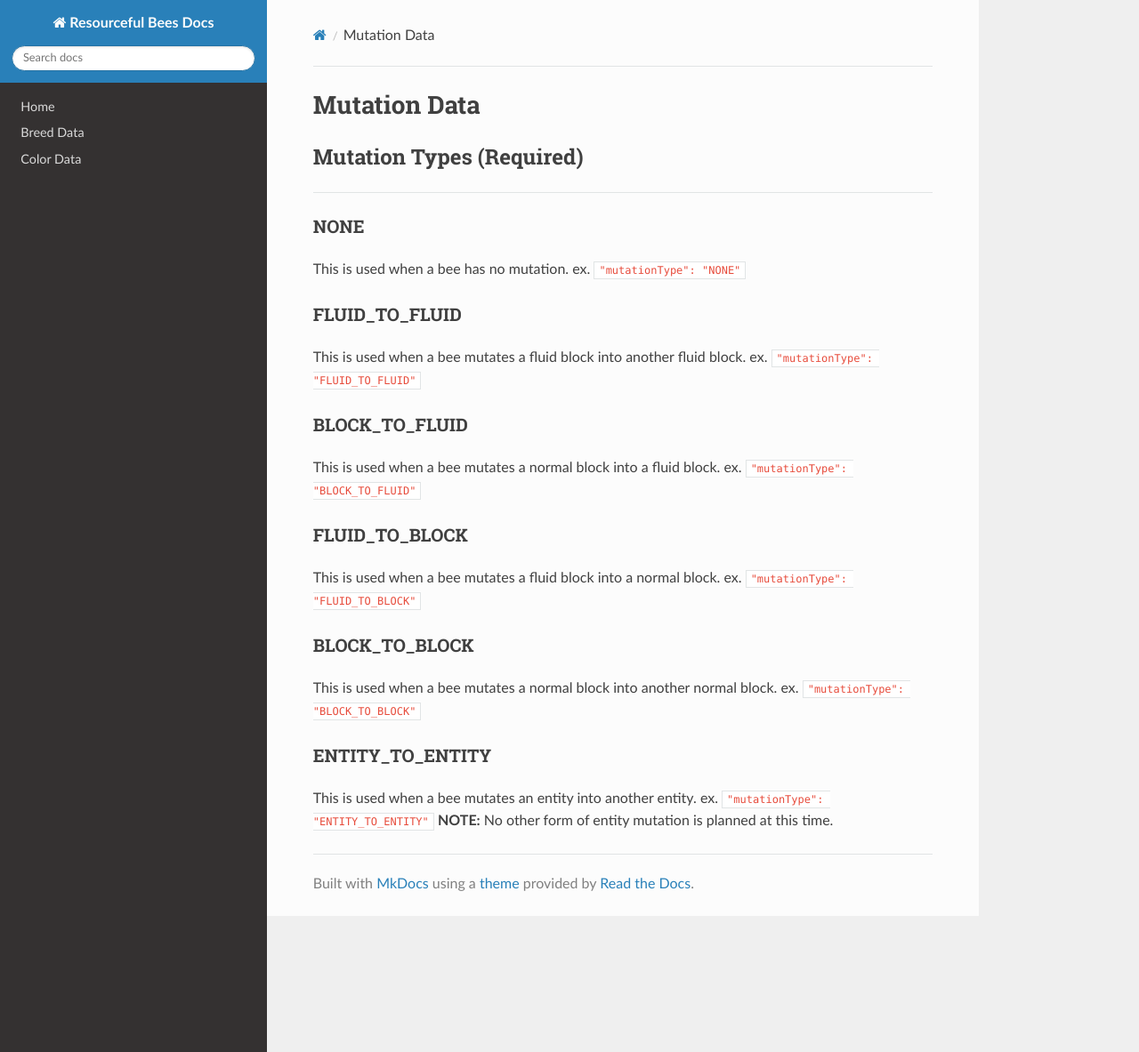
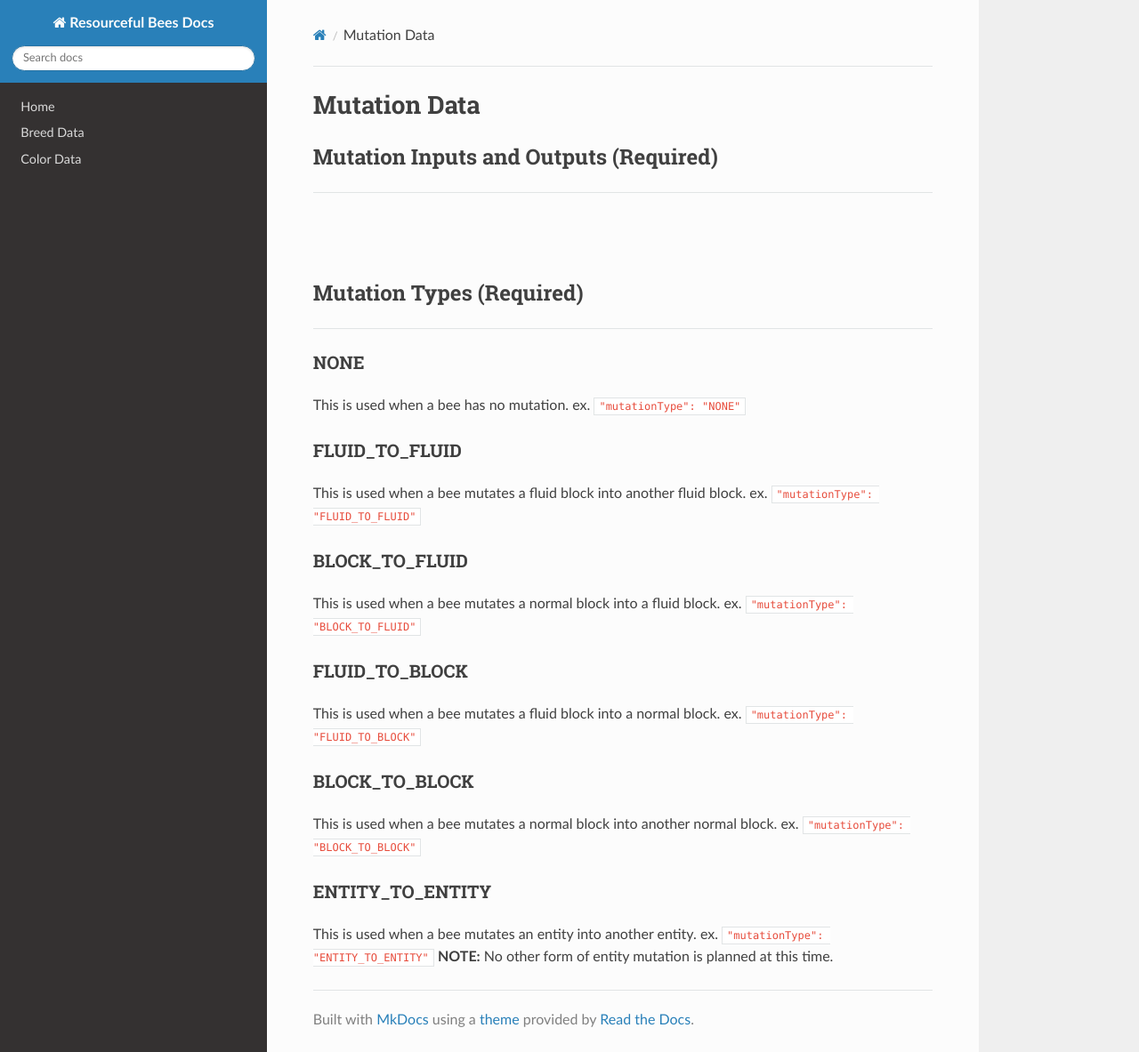
Before and after one commit to Team-Resourceful/ResourcefulBeesDocs, an MkDocs documentation site: the page built from docs/bee_data/mutation_data.md, in a window 1280 px wide and 1183 px high. Shown: the whole window at 89% size. Built offline with MkDocs 1.6.1, drawn with Linux system fonts in a browser that asks for light colours; nearby versions of some CDN libraries.

Commit message:
docs/bee_data/mutation_data.md updated from https://stackedit.io/

```diff
--- a/docs/bee_data/mutation_data.md
+++ b/docs/bee_data/mutation_data.md
@@ -1,4 +1,12 @@
 # **Mutation Data**
+
+## **Mutation Inputs and Outputs** (Required)
+***
+
+
+
+<br>
+<br>
 
 ## **Mutation Types** (Required)
 ***
```
Also changed, not shown: other parts of docs/bee_data/mutation_data.md (+1 -1 lines).
